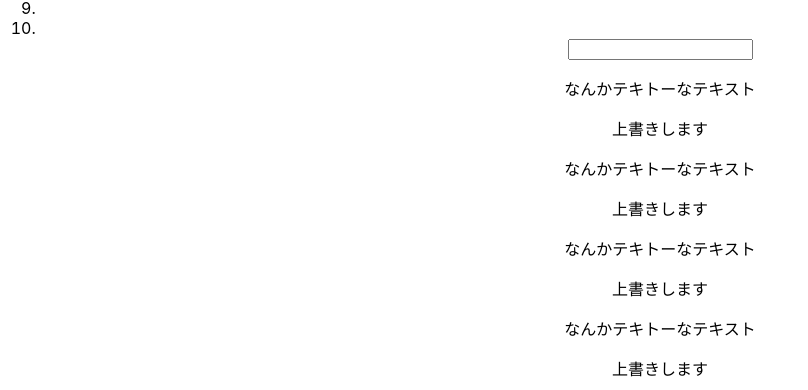
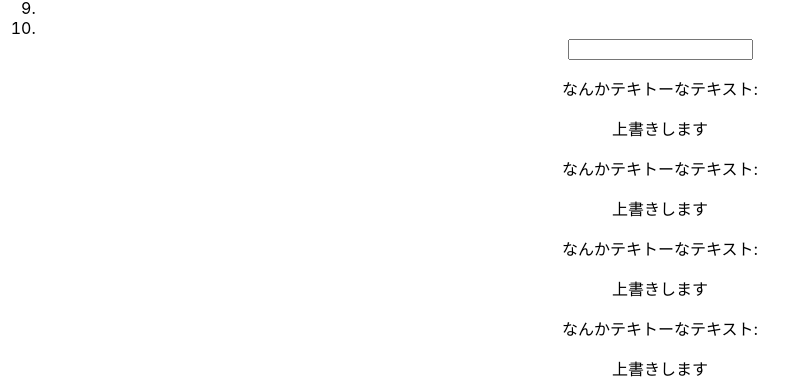
Before and after one commit to motty93/React, a React (Create React App) app in the folder the-base-syntax/: page / in a window 1280 px wide. Shown: the part 178-568 px from the top of the page, without its empty margins (0-808 px from the left). Built offline with nearby package versions, Linux system fonts and the light colour scheme.

Commit message:
update: useroutput props

```diff
--- a/the-base-syntax/src/UserOutput/UserOutput.js
+++ b/the-base-syntax/src/UserOutput/UserOutput.js
@@ -1,9 +1,9 @@
 import React from 'react'
 
-const userOutput = () => {
+const userOutput = (props) => {
   return (
     <div>
-      <p>なんかテキトーなテキスト</p>
+      <p>なんかテキトーなテキスト: {props.userName}</p>
       <p>上書きします</p>
     </div>
   )
```
